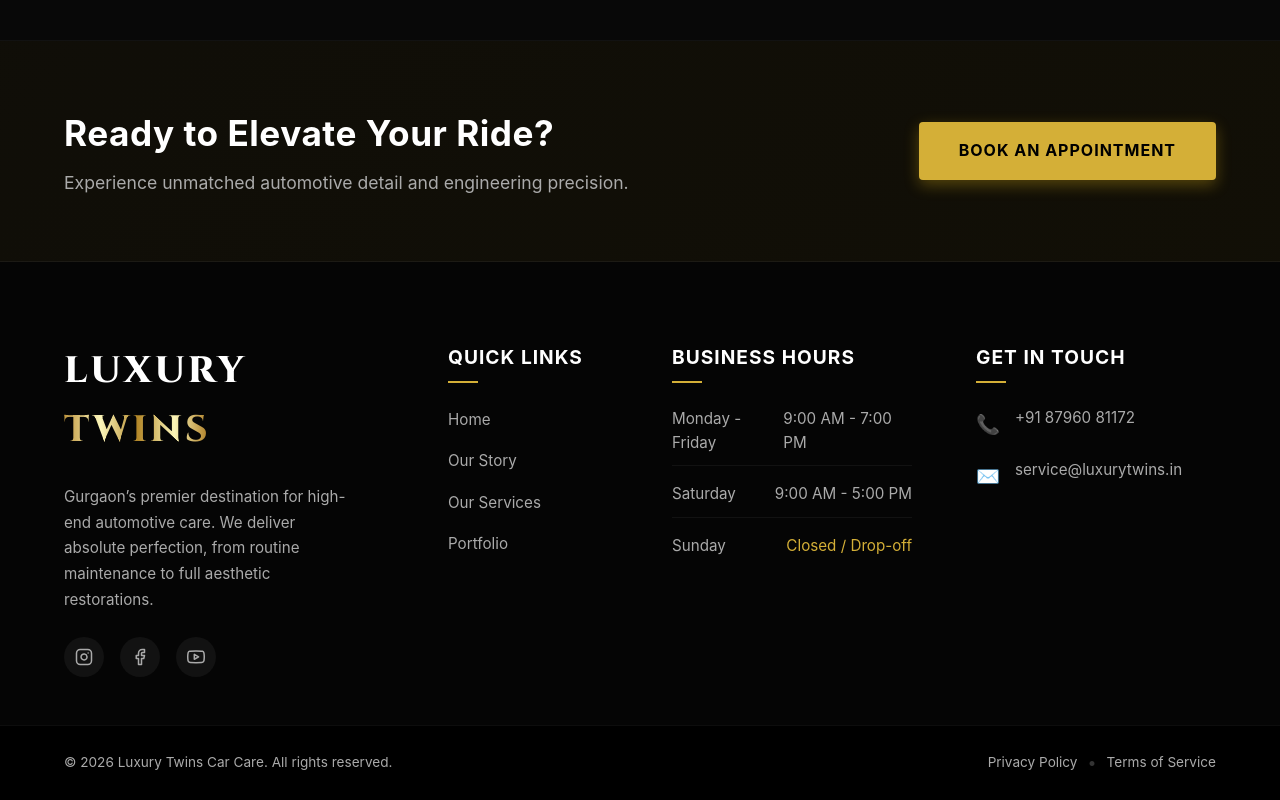
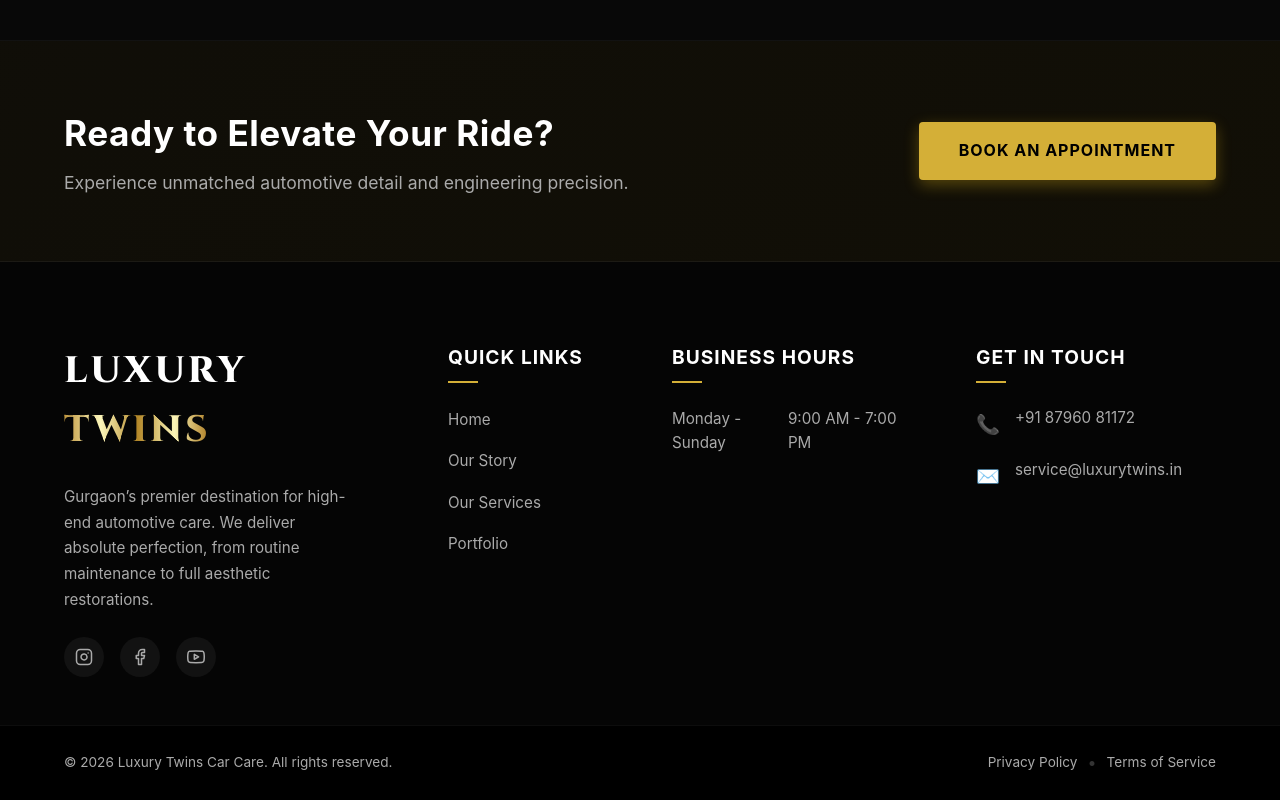
Before and after one commit to tanishrawat3001/luxury-twins-carcare, a React (Vite) app: page /#/service/svc-ac in a window 1280 px wide. Shown: the part 1564-2364 px from the top of the page. Built offline with nearby package versions, Linux system fonts and the light colour scheme.

Commit message:
Update business hours to open every day

```diff
--- a/src/components/Footer.css
+++ b/src/components/Footer.css
@@ -163,9 +163,7 @@
   border-bottom: none;
 }
 
-.closed {
-  color: var(--accent-gold);
-}
+
 
 /* Contact Details */
 .contact-item {
--- a/src/components/Footer.jsx
+++ b/src/components/Footer.jsx
@@ -96,9 +96,7 @@
           >
             <h3>Business Hours</h3>
             <ul className="hours-block">
-              <li><span>Monday - Friday</span> <span>9:00 AM - 7:00 PM</span></li>
-              <li><span>Saturday</span> <span>9:00 AM - 5:00 PM</span></li>
-              <li><span>Sunday</span> <span className="closed">Closed / Drop-off</span></li>
+              <li><span>Monday - Sunday</span> <span>9:00 AM - 7:00 PM</span></li>
             </ul>
           </motion.div>
 
```
